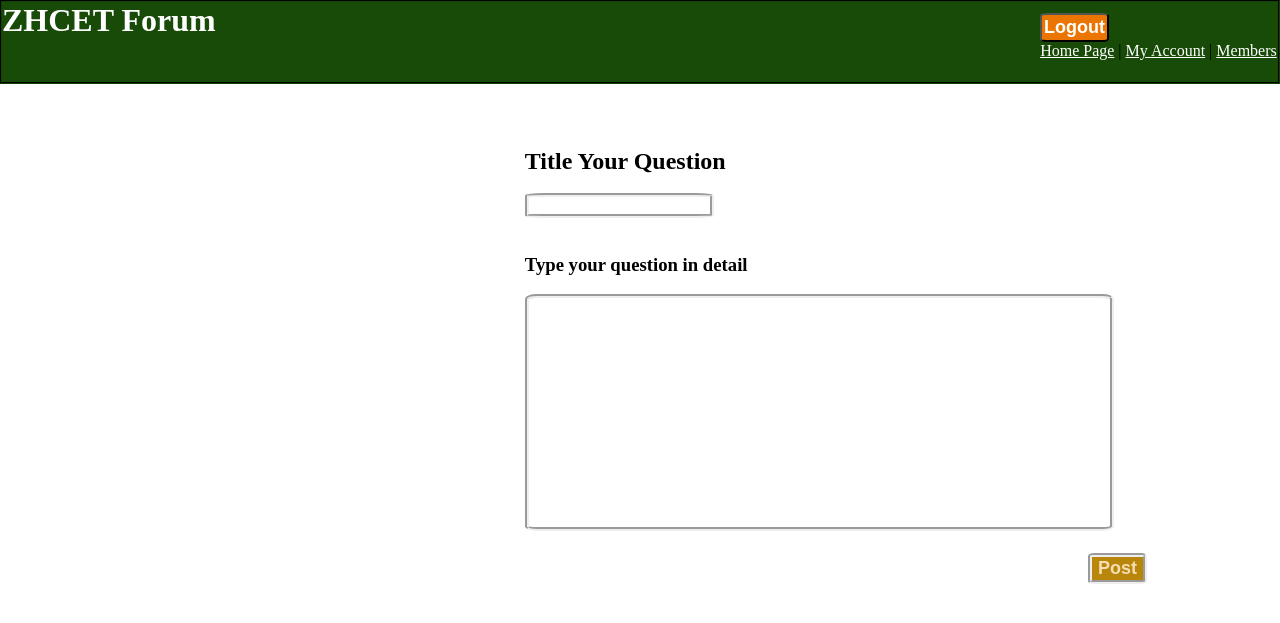
After one commit to anas16D/forum, a PHP site: page /post.php in a window 1280 px wide. The commit adds this page. Shown: the top 623 px of the page. Run offline with PHP 8.4, Linux system fonts and the light colour scheme; the visitor is signed in with stand-in values (Sample User, id 1); a stand-in replaces the project's code that opens the database connection.

Commit message:
almost ready

```diff
--- /dev/null
+++ b/post.php
@@ -0,0 +1,83 @@
+<!DOCTYPE html>
+<html lang="en">
+<head>
+    <meta charset="UTF-8">
+    <meta http-equiv="X-UA-Compatible" content="IE=edge">
+    <meta name="viewport" content="width=device-width, initial-scale=1.0">
+    <link rel="stylesheet" href="stylesIndex.css">
+    <title>Forum</title>
+</head>
+<body>
+    <div class="maincontainer">
+        <?php require "header.php" ?>
+
+        <div class="container">
+
+            <form action="post.php" method="post">
+                <label for="title" ><h2><b>Title Your Question</b></h2></label><br>
+                <input type="text" name="title" id="title">
+                <br><br><br>
+                <label for="question"><h3><b>Type your question in detail</b></h3></label><br>
+                <textarea name="question" id="question" cols="70" rows="15" maxlength="24000"></textarea>
+                <br><br>
+
+                <input type="submit" value="Post" name="postbutton" id="postbutton" class="postbutton">
+            </form>
+        </div>
+    </div>
+
+</body>
+</html>
+
+
+
+<?php
+
+require "connect.php";
+
+
+ini_set('display_errors', 1);
+ini_set('display_startup_errors', 1);
+error_reporting(E_ALL);
+
+    if( isset($_POST['postbutton']) )
+    {
+        if(  empty($_POST['title'])  ||  empty($_POST['question']) )
+        {
+            echo "fill all fields";
+        }
+        else
+        {
+           $title = $_POST['title'];
+           $question = $_POST['question'];
+
+           $username = $_SESSION['username'];
+
+           /*
+            *q_id       | int          | NO   | PRI | NULL    | auto_increment |
+            *q_title    | varchar(800) | YES  |     | NULL    |                |
+            *q_content  | mediumtext   | YES  |     | NULL    |                |
+            *questioner | varchar(500) | YES  |     | NULL    |                |
+            *date       | datetime     | YES  |     | NULL    |                |
+            *tags       | varchar(500) | YES  |     | NULL    |                |
+            *category   | varchar(500)
+            *replies    | int          | YES  |     | 0
+            */
+
+           $query = "insert into questions (q_title, q_content, questioner) values ('$title', '$question', '$username')";
+
+           if (mysqli_query($conn, $query)) {
+                echo "Question posted succesfully";
+
+            }
+            else
+            {
+                echo "Some problem occcured, Couldn't post question";
+            }
+        }
+    }
+
+
+
+
+?>
--- a/stylesIndex.css
+++ b/stylesIndex.css
@@ -44,3 +44,107 @@
 {
     color: white;
 }
+.postbutton
+{
+    background-color: darkgoldenrod;
+    font-size: large;
+    font-weight: bold;
+    color: wheat;
+    float: right;
+    margin-right: 10%;
+
+}
+
+textarea
+{
+    resize: none;
+    border: .31rem groove;
+    border-radius: 2%;
+}
+
+.container
+{
+    padding: 5%;
+
+}
+.container form
+{
+    margin-left: 40% ;
+    margin-top: 0.01%;
+}
+form input
+{
+    border: .31rem groove;
+    border-radius: 10%;
+
+
+}
+
+#questiontable
+{
+
+    /* background-color: red; */
+
+    font-family: "Trebuchet MS", Arial, Helvetica, sans-serif;
+	border-collapse: collapse;
+	width:100%;
+	margin: auto 1%;
+    margin-right: 0;
+}
+
+#questiontable td, #questiontable th {
+	border: 1px solid #ddd;
+	padding: 8px;
+}
+#questiontable tr:nth-child(even) {
+	background-color: #f2f2f2;
+}
+#questiontable tr {
+    text-align: center;
+}
+
+#questiontable tr:hover {
+	background-color: #ddd;
+
+}
+
+#membersdetails th {
+	padding-top: 12px;
+	padding-bottom: 12px;
+	text-align: center;
+	background-color: #4CAF50;
+	color: white;
+}
+
+#postpagebutton
+{
+    margin-bottom: 3%;
+    padding: .3%;
+    border-radius: 8%;
+    border: groove rgb(255, 196, 0);
+}
+.postbutton:hover
+{
+
+    background-color: rgb(255, 174, 0);
+    cursor: pointer;
+    height: 2.3rem;
+    color: white;
+}
+
+#questionpageform textarea
+{
+   width: 50%;
+}
+#questionmetadata
+{
+    float: right;
+}
+
+.reply
+{
+    padding: 3%;
+    border-bottom: #174e18 .5rem groove;
+    margin: auto 10%;
+
+}
```
Also changed, not shown: index.php (+65 -3 lines), postreply.php (added, +56 -0 lines), question.php (added, +136 -0 lines).
